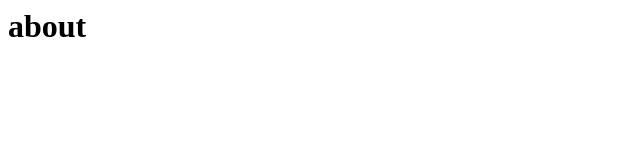
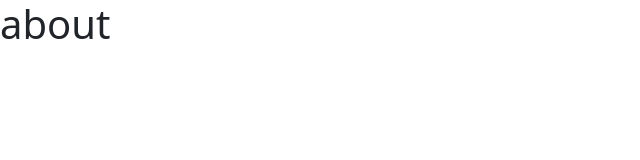
Before and after one commit to tech-cell-eg/Medical, a plain HTML site: page AboutUs/About.html in a window 1280 px wide. Shown: the whole page, without its empty margins (0-640 px from the left). Drawn offline with Linux system fonts and the light colour scheme; files that its build step writes are made by us from their sources.

Commit message:
Update About.html

```diff
--- a/AboutUs/About.html
+++ b/AboutUs/About.html
@@ -1 +1,2 @@
+ <link href="css/bootstrap.min.css" rel="stylesheet" />
 <h1 id="about">about</h1>
```
